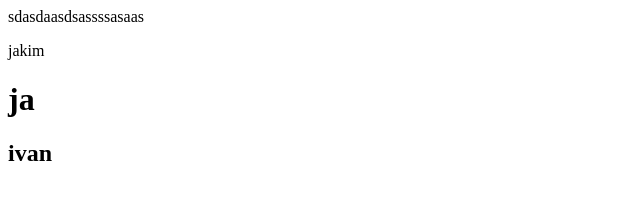
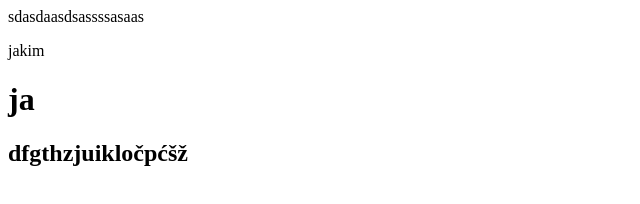
Before and after one commit to nikykiky/specijalci, a plain HTML site: page index.html in a window 1280 px wide. Shown: the whole page, without its empty margins (0-640 px from the left). Drawn offline with Linux system fonts and the light colour scheme.

Commit message:
sdxfgbhnjm,.

```diff
--- a/index.html
+++ b/index.html
@@ -11,7 +11,9 @@
 
   <body>
     <p></p>
-    <h2>ivan</h2>
+    <h2>dfgthzjuikločpćšž
+
+    </h2>
     <div id="rohgjghjghot"></div>
     <script type="module"></script>
   </body>
```
